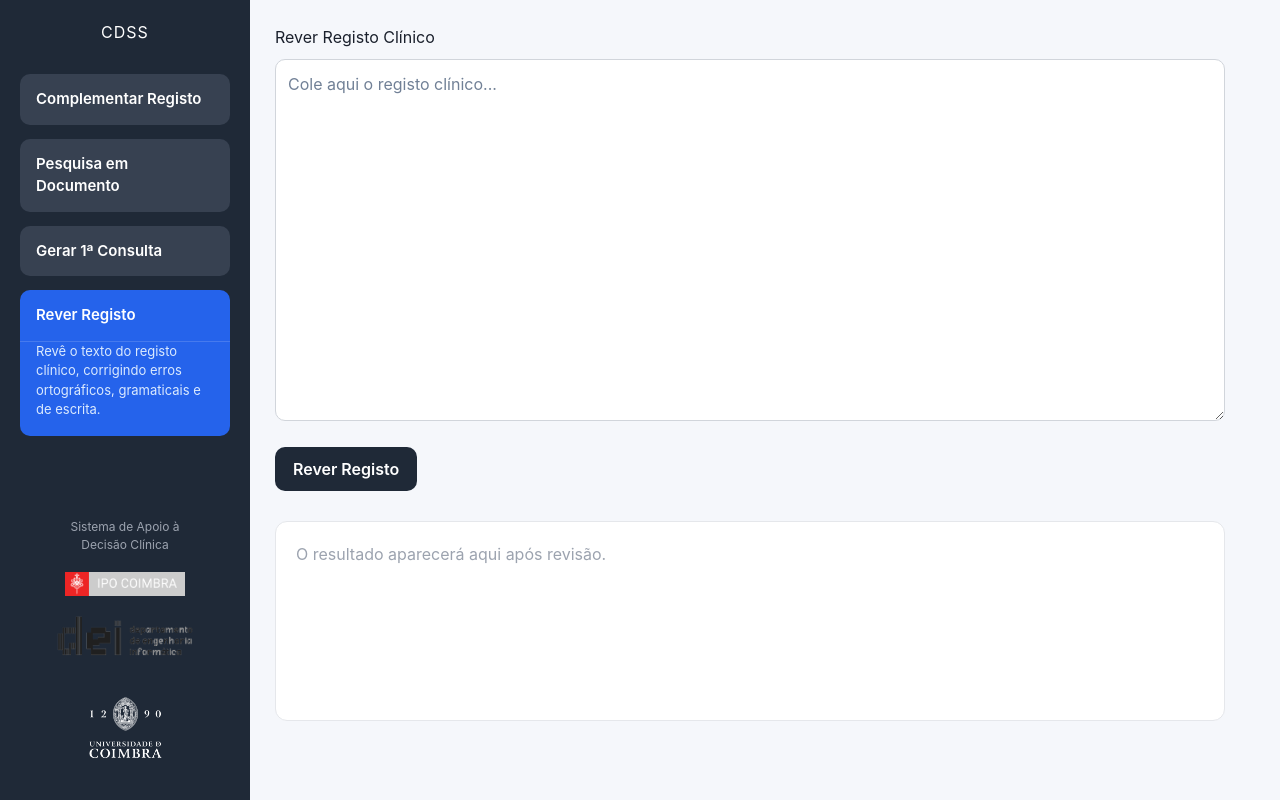
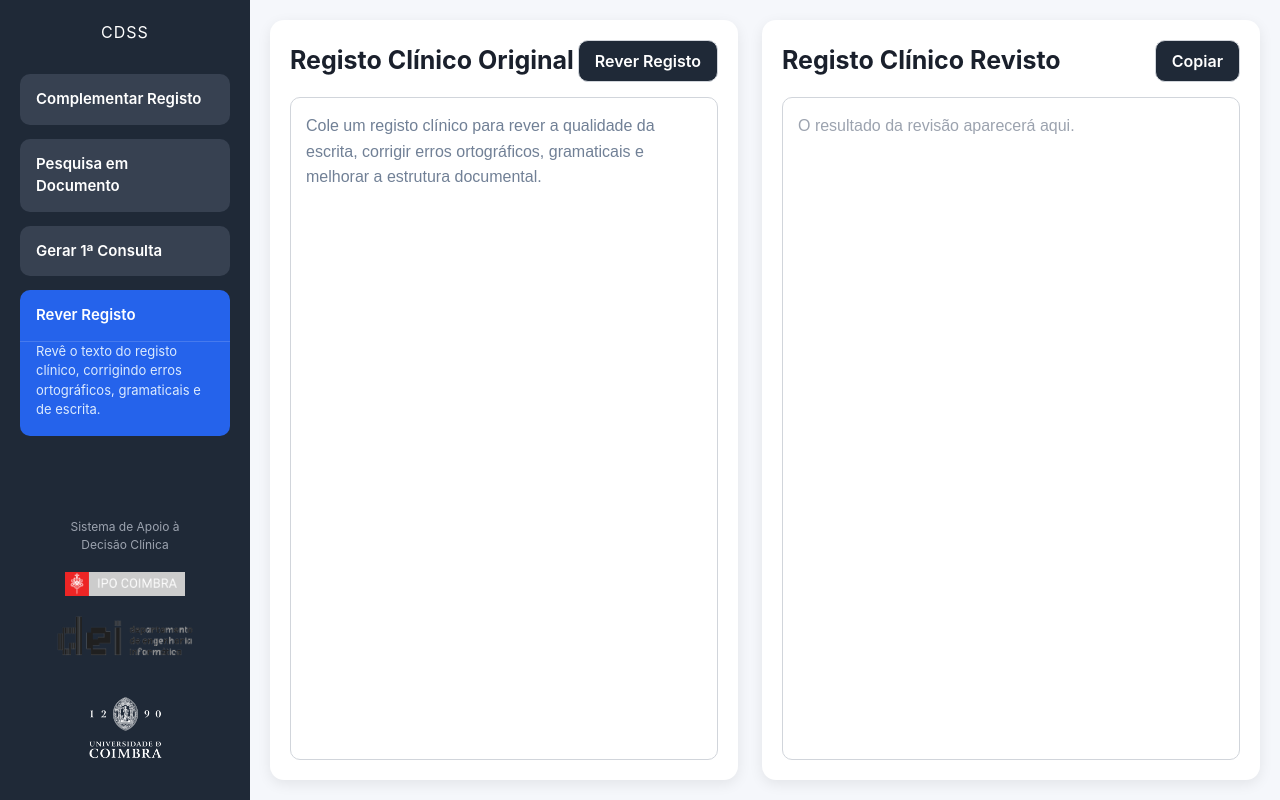
Before and after one commit to rodri-santos/openmrs_tese, a React (Vite) app in the folder openmrs_ai/: page /cag in a window 1280 px wide. Both pictures are taken after a click on the button "Rever Registo". Built offline with nearby package versions, Linux system fonts and the light colour scheme.

Commit message:
Frontend QoL

```diff
--- a/openmrs_ai/src/cag/FirstConsultation.jsx
+++ b/openmrs_ai/src/cag/FirstConsultation.jsx
@@ -158,21 +158,22 @@ export default function FirstConsultation() {
                 </div>
 
                 <div style={panelStyle}>
-                    <h3 style={{ marginTop: 0 }}>Instruções</h3>
+                    <h3 style={{ marginLeft: 2, marginTop: 0, fontSize: 20, fontWeight: "bold" }}>Instruções</h3>
 
                     <textarea
                         rows={18}
                         value={instruction}
                         onChange={(e) => setInstruction(e.target.value)}
-                        placeholder="Ex.: adicionar antecedentes familiares, substituir idade, remover medicação..."
+                        placeholder="Ex.: descrever antecedentes familiares, sintomas, medicação, agendamentos..."
                         style={{
                             width: "100%",
-                            height: "56.7vh",
+                            height: "56.1vh",
                             resize: "vertical",
                             borderRadius: 10,
                             border: "1px solid #d1d5db",
                             padding: 10,
-                            fontSize: 14
+                            fontSize: 17,
+                            fontFamily: "arial"
                         }}
                     />
                 </div>
@@ -211,14 +212,23 @@ export default function FirstConsultation() {
                     }}
                 >
 
-                    <h3>Registo Clínico</h3>
+                    <h3
+                        style={{
+                            marginTop: -4,
+                            marginBottom: 16,
+                            fontSize: 25,
+                            fontWeight: "bold"
+                        }}
+                    >
+                        Registo Clínico
+                    </h3>
 
                     <textarea
                         value={record}
                         onChange={(e) => setRecord(e.target.value)}
                         style={{
                             width: "100%",
-                            height: "80.1vh",
+                            height: "77.2vh",
                             resize: "none",
                             border: "1px solid #d1d5db",
                             borderRadius: 10,
--- a/openmrs_ai/src/cag/QACAG.jsx
+++ b/openmrs_ai/src/cag/QACAG.jsx
@@ -75,8 +75,8 @@ export default function QACAGPage() {
         >
             {/* HEADER */}
             <div style={{ marginBottom: 10 }}>
-                <h2 style={{ margin: 0 }}>Question/Answer CAG</h2>
-                <p style={{ margin: 0, color: "#6b7280", fontSize: 13 }}>
+                <h2 style={{ margin: 0, fontWeight: "bold", fontSize: 25 }}>Question/Answer</h2>
+                <p style={{ margin: 0, color: "#6b7280", fontSize: 16 }}>
                     Perguntar sobre o conteúdo do documento carregado
                 </p>
             </div>
--- a/openmrs_ai/src/cag/ReviewRecord.jsx
+++ b/openmrs_ai/src/cag/ReviewRecord.jsx
@@ -31,41 +31,84 @@ export default function ReviewRecord() {
             setResult(data.result || "");
 
         } catch (err) {
+
             console.error(err);
+
             setResult("Erro ao gerar revisão.");
+
         } finally {
+
             setLoading(false);
+
         }
+
+    };
+
+    const panelStyle = {
+        background: "#f8fafc",
+        borderRadius: 14,
+        padding: 20,
+        marginBottom: 16,
+        border: "1px solid #e5e7eb"
+    };
+
+    const buttonStyle = {
+        width: "100%",
+        padding: "10px 16px",
+        borderRadius: 10,
+        border: "1px solid #d1d5db",
+        background: "white",
+        cursor: "pointer",
+        fontWeight: 600
     };
 
     return (
-        <div style={{ padding: 25, maxWidth: 1000, margin: "0 auto" }}>
+        <div
+            style={{
+                display: "grid",
+                gridTemplateColumns: "1fr 1fr",
+                gap: 24,
+                padding: 20,
+                height: "100%"
+            }}
+        >
 
-            <h2>Rever Registo Clínico</h2>
+            {/* ESQUERDA */}
 
-            <textarea
-                rows={14}
-                value={record}
-                onChange={(e) => setRecord(e.target.value)}
-                placeholder="Cole aqui o registo clínico..."
+            <div
                 style={{
-                    width: "100%",
-                    padding: 12,
-                    borderRadius: 10,
-                    border: "1px solid #d1d5db",
-                    marginTop: 10
+                    background: "white",
+                    borderRadius: 14,
+                    padding: 20,
+                    boxShadow: "0 4px 14px rgba(0,0,0,.08)",
+                    display: "flex",
+                    flexDirection: "column",
+                    marginLeft: 30
                 }}
-            />
+            >
+
+                <div
+                    style={{
+                        display: "flex",
+                        justifyContent: "space-between",
+                        alignItems: "center",
+                        marginBottom: 15
+                    }}
+                >
+
+                    <h3 style={{ margin: 0, fontSize: 25, fontWeight: "bold" }}>
+                        Registo Clínico Original
+                    </h3>
 
                     <button
                         onClick={handleReview}
+                        disabled={loading}
                         style={{
-                    marginTop: 20,
-                    padding: "10px 18px",
+                            padding: "8px 16px",
                             borderRadius: 10,
-                    border: "none",
+                            border: "1px solid #d1d5db",
                             background: "#1f2937",
-                    color: "white",
+                            color: "#ffffff",
                             cursor: "pointer",
                             fontWeight: 600
                         }}
@@ -73,24 +116,93 @@ export default function ReviewRecord() {
                         {loading ? "A rever..." : "Rever Registo"}
                     </button>
 
+                </div>
+
+                <textarea
+                    value={record}
+                    onChange={(e) => setRecord(e.target.value)}
+                    placeholder="Cole um registo clínico para rever a qualidade da escrita, corrigir erros ortográficos, gramaticais e melhorar a estrutura documental."
+                    style={{
+                        flex: 1,
+                        resize: "none",
+                        border: "1px solid #d1d5db",
+                        borderRadius: 10,
+                        padding: 15,
+                        fontFamily: "arial",
+                        fontSize: 16,
+                        lineHeight: 1.6
+                    }}
+                />
+
+            </div>
+
+            {/* DIREITA */}
+
             <div
                 style={{
-                    marginTop: 30,
                     background: "white",
+                    borderRadius: 14,
                     padding: 20,
-                    borderRadius: 12,
-                    border: "1px solid #e5e7eb",
-                    minHeight: 200
+                    boxShadow: "0 4px 14px rgba(0,0,0,.08)",
+                    display: "flex",
+                    flexDirection: "column"
                 }}
             >
 
+                <div
+                    style={{
+                        display: "flex",
+                        justifyContent: "space-between",
+                        alignItems: "center",
+                        marginBottom: 15
+                    }}
+                >
+
+                    <h3 style={{ margin: 0, fontSize: 25, fontWeight: "bold" }}>
+                        Registo Clínico Revisto
+                    </h3>
+
+                    <button
+                        onClick={async () => {
+                            if (!result) return;
+                            await navigator.clipboard.writeText(result);
+                            alert("Registo copiado.");
+                        }}
+                        disabled={!result}
+                        style={{
+                            padding: "8px 16px",
+                            borderRadius: 10,
+                            border: "1px solid #d1d5db",
+                            background: "#1f2937",
+                            color: "#ffffff",
+                            cursor: result ? "pointer" : "default",
+                            fontWeight: 600
+                        }}
+                    >
+                        Copiar
+                    </button>
+
+                </div>
+
+                <div
+                    style={{
+                        flex: 1,
+                        border: "1px solid #d1d5db",
+                        borderRadius: 10,
+                        padding: 15,
+                        overflowY: "auto",
+                        lineHeight: 1.6,
+                        fontSize: 14
+                    }}
+                >
                     {result ? (
                         <ReactMarkdown>{result}</ReactMarkdown>
                     ) : (
-                    <p style={{ color: "#9ca3af" }}>
-                        O resultado aparecerá aqui após revisão.
+                        <p style={{ color: "#9ca3af", fontFamily: "Arial", fontSize: 16 }}>
+                            O resultado da revisão aparecerá aqui.
                         </p>
                     )}
+                </div>
 
             </div>
 
--- a/openmrs_ai/src/cag/UpdateRSE.jsx
+++ b/openmrs_ai/src/cag/UpdateRSE.jsx
@@ -110,7 +110,7 @@ export default function UpdateRSE() {
             <div style={{ padding: 20, marginLeft: 45 }}>
 
                 <div style={panelStyle}>
-                    <h3 style={{ marginTop: 0 }}>Documentos</h3>
+                    <h3 style={{ marginTop: 0, fontWeight: "bold", fontSize: 25 }}>Documentos</h3>
 
                     <input
                         type="file"
@@ -144,17 +144,19 @@ export default function UpdateRSE() {
                 </div>
 
                 <div style={panelStyle}>
-                    <h3 style={{ marginTop: 0 }}>Instrução clínica</h3>
+                    <h3 style={{ marginLeft: 2, marginTop: 0, fontWeight: "bold", fontSize: 20 }}>Instrução Clínica</h3>
 
                     <textarea
                         rows={6}
                         style={{
                             width: "100%",
                             borderRadius: 10,
+                            height: "40vh",
                             border: "1px solid #d1d5db",
                             padding: 10,
                             outline: "none",
-                            resize: "none"
+                            resize: "none",
+                            fontSize: 17
                         }}
                         placeholder="Ex: Atualizar hemoglobina, leucócitos e neutrófilos..."
                         value={instruction}
@@ -196,7 +198,7 @@ export default function UpdateRSE() {
                     }}
                 >
 
-                    <h3 style={{ marginTop: 0 }}>
+                    <h3 style={{ marginTop: 0, fontWeight: "bold", fontSize: 25 }}>
                         Registo de Consulta Atualizado
                     </h3>
 
@@ -210,7 +212,7 @@ export default function UpdateRSE() {
                         {result ? (
                             <ReactMarkdown>{result}</ReactMarkdown>
                         ) : (
-                            <p style={{ color: "#9ca3af" }}>
+                            <p style={{ color: "#9ca3af", fontSize: 17 }}>
                                 O resultado aparecerá aqui após geração.
                             </p>
                         )}
```
Lines whose indentation alone changed are shown as unchanged.
